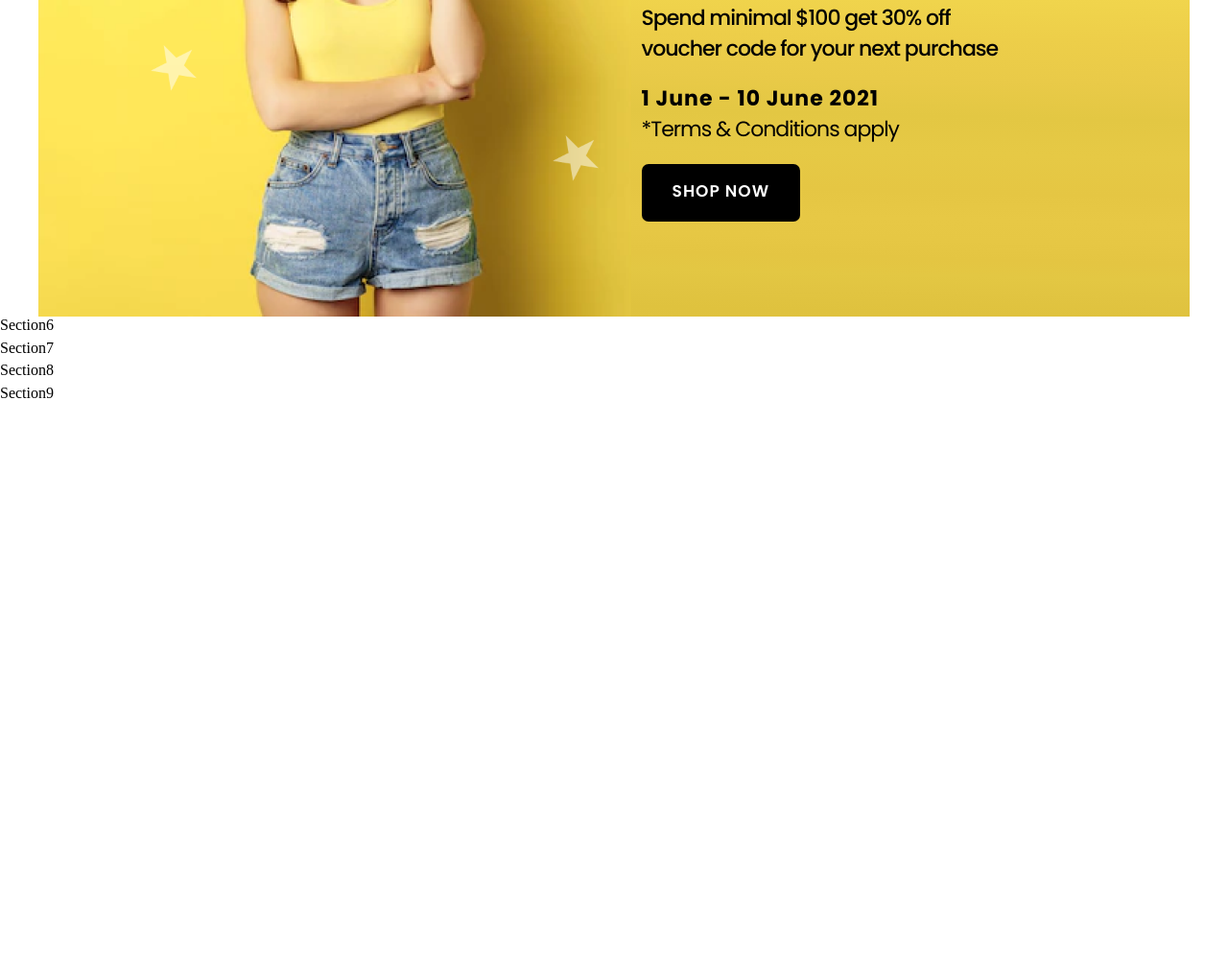
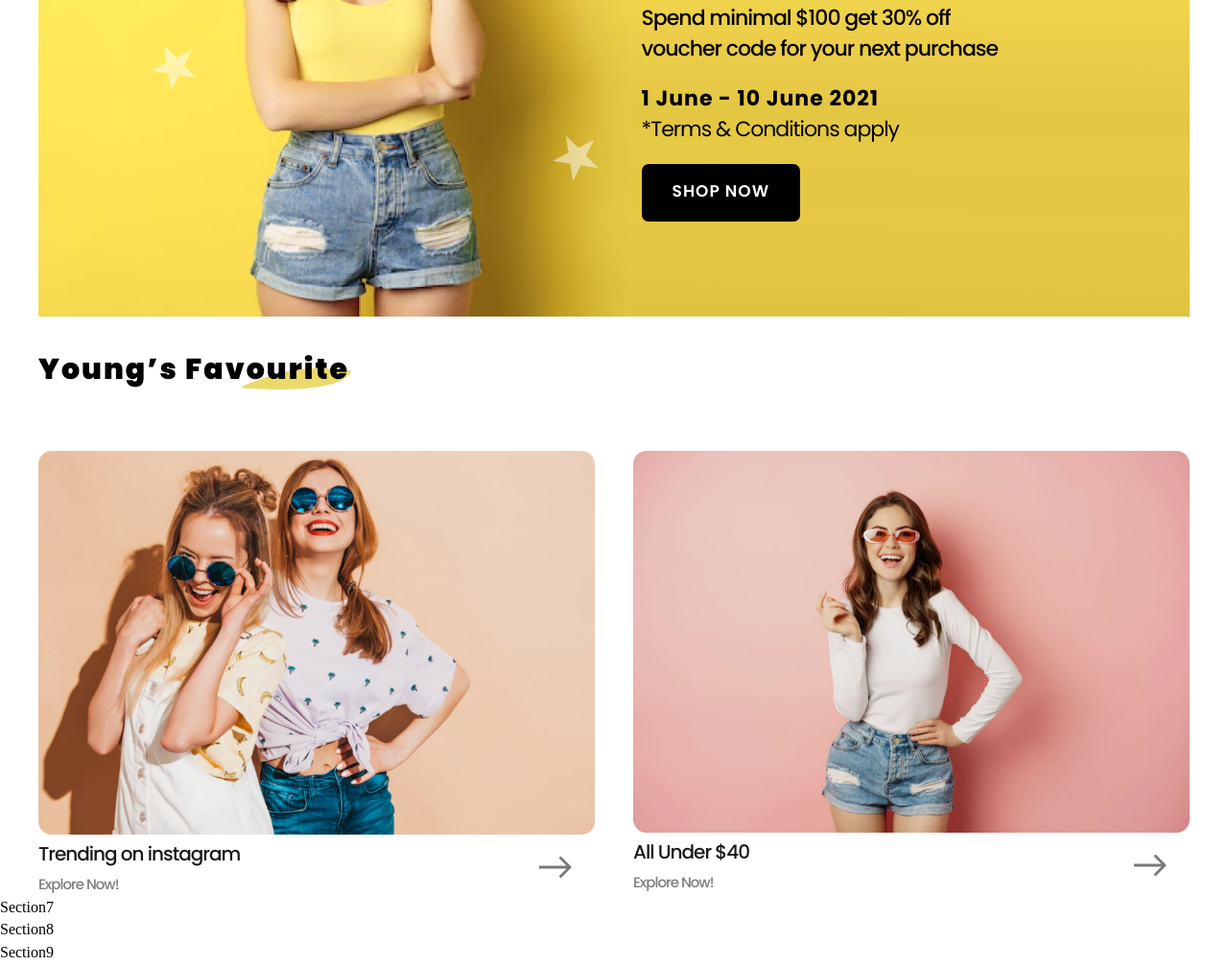
Before and after one commit to taxidrivermeow/HW_Fashion, a plain HTML site: page index.html in a window 1280 px wide. Shown: the part 1895-2902 px from the top of the page at 96% size. Before the commit the page ends 2319 px from the top, so only its background shows below. Drawn offline with Linux system fonts and the light colour scheme.

Commit message:
Section6 done

```diff
--- a/css/style.css
+++ b/css/style.css
@@ -459,6 +459,102 @@ body>div{
     border-radius: 7px;
 }
 
+    /* Section 6 */
+
+.section6{
+    margin-top: 40px;
+}
+
+.section6 .title{
+    position: relative;
+    width: 100%;
+    height: 100px;
+}
+
+.section6 .title span{
+    font-family: 'Poppins', sans-serif;
+    font-size: 30px;
+    font-weight: 900;
+    line-height: 31px;
+    letter-spacing: 2px;
+}
+
+.section6 .title .decor{
+    position: absolute;
+    top: 14px;
+    left: 210px;
+}
+
+.section6 .title .text{
+    position: absolute;
+    z-index: 10;
+}
+
+.section6 .title .decor img{
+    width: 116px;
+    height: 22px;
+}
+
+.section6 .categories{
+    display: flex;
+    flex-direction: row;
+    justify-content: space-between;
+}
+
+.section6 .item{
+    display: flex;
+    flex-direction: column;
+}
+
+.section6 .item .image img{
+    width: 580px
+}
+
+.section6 .item .text{
+    display: flex;
+    flex-direction: row;
+}
+
+.section6 .item .links{
+    flex: 9;
+}
+
+.section6 .item .arrow{
+    flex: 1;
+    align-self: center;
+}
+
+.section6 .item .text .links{
+    display: flex;
+    flex-direction: column;
+}
+
+.section6 .item .text .category-name{
+    font-family: 'Poppins', sans-serif;
+    font-size: 20px;
+    font-weight: 500;
+    line-height: 31px;
+    letter-spacing: -1px;
+}
+
+.section6 .item .text .category-name a{
+    text-decoration: none;
+    color: #191919;
+}
+
+.section6 .item .text .explore{
+    font-family: 'Poppins', sans-serif;
+    font-size: 15px;
+    font-weight: 500;
+    line-height: 31px;
+    letter-spacing: -1px;
+}
+
+.section6 .item .text .explore a{
+    text-decoration: none;
+    color: #7F7F7F;
+}
+
 @media (min-width: 960px) and (max-width: 1200px) {
     .wrapper{
         width: 960px;
@@ -531,6 +627,16 @@ body>div{
 
     .section5 .text a{
         font-size: 14px;
+    }
+
+    /* Section 6 */
+
+    .section6 .item .image img{
+        width: 460px
+    }
+
+    .section6 .title{
+        height: 80px;
     }
 }
 
@@ -647,4 +753,44 @@ body>div{
     .section5 .text{
         padding: 0 50px;
     }
+
+    /* Section 6 */
+
+    .section6{
+        margin-top: 20px;
+    }
+
+    .section6 .title{
+        height: 60px;
+    }
+
+    .section6 .title span{
+        font-size: 20px;
+    }
+
+    .section6 .title .decor {
+        top: 15px;
+        left: 150px;
+    }
+
+    .section6 .title .decor img{
+        width: 82px;
+        height: 14px;
+    }
+
+    .section6 .item .image img{
+        width: 235px
+    }
+
+    .section6 .item .text .category-name{
+        font-size: 15px;
+    }
+
+    .section6 .item .text .explore{
+        font-size: 12px;
+    }
+
+    .section6 .item .arrow{
+        display: none;
+    }
 }
--- a/index.html
+++ b/index.html
@@ -154,8 +154,41 @@
 			</div>
 		</div>
 	</div>
-	<div class="section6">Section6
-		<div class="wrapper"></div>
+	<div class="section6">
+		<div class="wrapper">
+			<div class="container">
+				<div class="title">
+					<div class="decor">
+						<img src="./images/decor2.png" alt="Decor">
+					</div>
+					<div class="text">
+						<span>Young’s Favourite</span>
+					</div>
+				</div>
+				<div class="categories">
+					<div class="item">
+						<div class="image"><img src="./images/Trendingoninstagram.png" alt="Trending on instagram"></div>
+						<div class="text">
+							<div class="links">
+								<div class="category-name"><a href="#">Trending on instagram</a></div>
+								<div class="explore"><a href="#">Explore Now!</a></div>
+							</div>
+							<div class="arrow"><a href="#"><img src="./images/Arrow.png" alt="Arrow"></a></div>
+						</div>
+					</div>
+					<div class="item">
+						<div class="image"><img src="./images/AllUnder40.png" alt="All Under $40"></div>
+						<div class="text">
+							<div class="links">
+								<div class="category-name"><a href="#">All Under $40</a></div>
+								<div class="explore"><a href="#">Explore Now!</a></div>
+							</div>
+							<div class="arrow"><a href="#"><img src="./images/Arrow.png" alt="Arrow"></a></div>
+						</div>
+					</div>
+				</div>
+			</div>
+		</div>
 	</div>
 	<div class="section7">Section7
 		<div class="wrapper"></div>
```
Also changed, not shown: images/AllUnder40.png (added), images/Trendingoninstagram.png (added).
